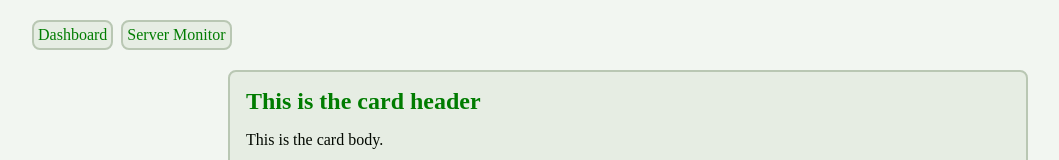
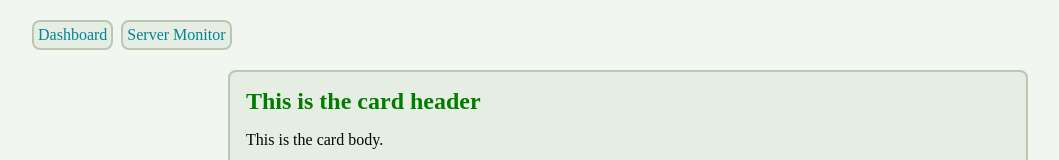
Before and after one commit to jmw-stanborough/caffeine, a SvelteKit app: page / in a window 1280 px wide. Shown: the top 160 px of the page, without its empty margins (12-1071 px from the left). Built offline with nearby package versions, Linux system fonts and the light colour scheme.

Commit message:
Add secondary colour and implment into links

```diff
--- a/src/routes/+layout.svelte
+++ b/src/routes/+layout.svelte
@@ -26,6 +26,7 @@
     --color-primary-c: calc(16 / 64);
     --color-primary-h: 135;
     --color-primary: oklch(var(--color-primary-l) var(--color-primary-c) var(--color-primary-h));
+    --color-secondary: oklch(from var(--color-primary) l c calc(h + 64));
 
     --color-base-l: calc(62 / 64);
     --color-surface-l: calc(60 / 64);
@@ -41,9 +42,9 @@
     --color-border: oklch(from var(--color-primary) var(--color-border-l) calc(c / 8) h);
     --color-text: oklch(from var(--color-primary) var(--color-text-l) calc(c / 8) h);
     --color-text-muted: oklch(from var(--color-primary) var(--color-text-muted-l) calc(c / 8) h);
-    --color-link: oklch(from var(--color-primary) var(--color-link-l) c h);
-    --color-link-hover: oklch(from var(--color-primary) var(--color-link-hover-l) c h);
-    --color-link-visited: oklch(from var(--color-primary) var(--color-link-visited-l) c h);
+    --color-link: oklch(from var(--color-secondary) var(--color-link-l) c h);
+    --color-link-hover: oklch(from var(--color-secondary) var(--color-link-hover-l) c h);
+    --color-link-visited: oklch(from var(--color-secondary) var(--color-link-visited-l) c h);
   }
 
   @media (prefers-color-scheme: dark) {
```
